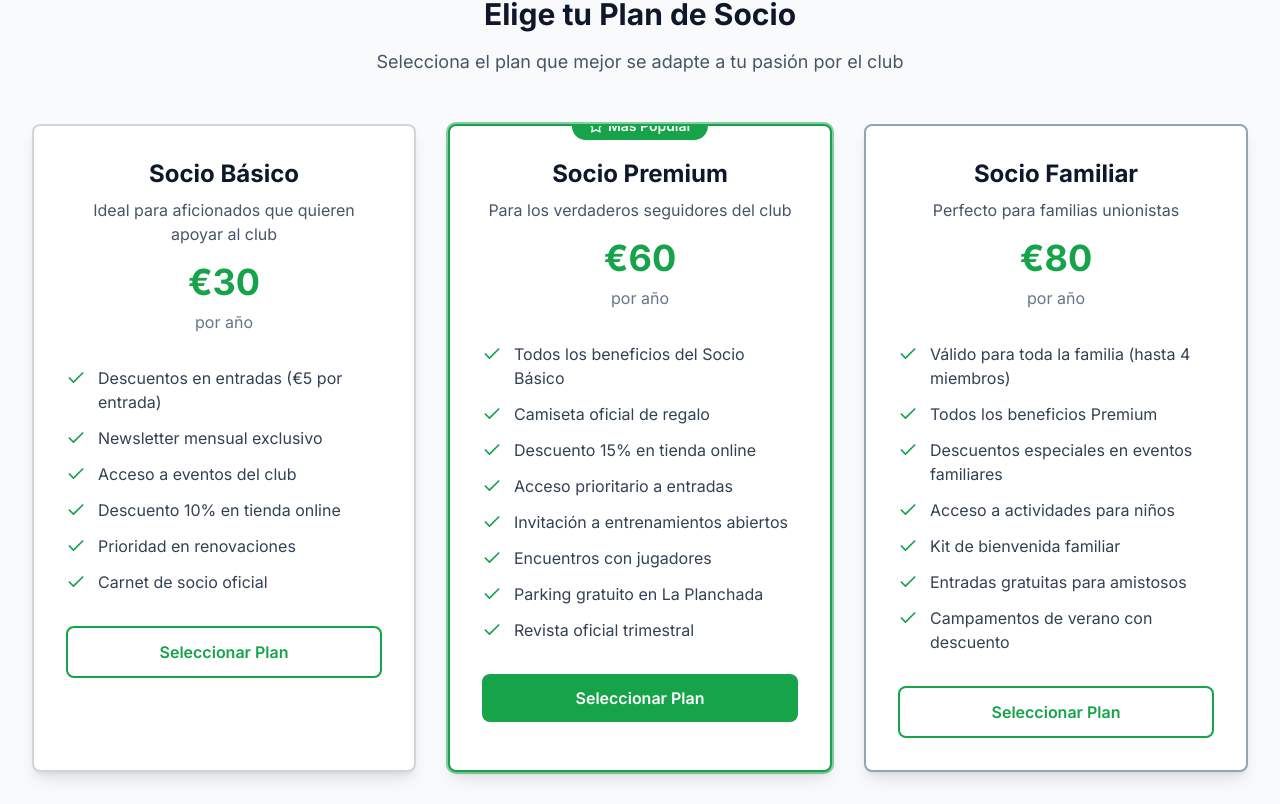
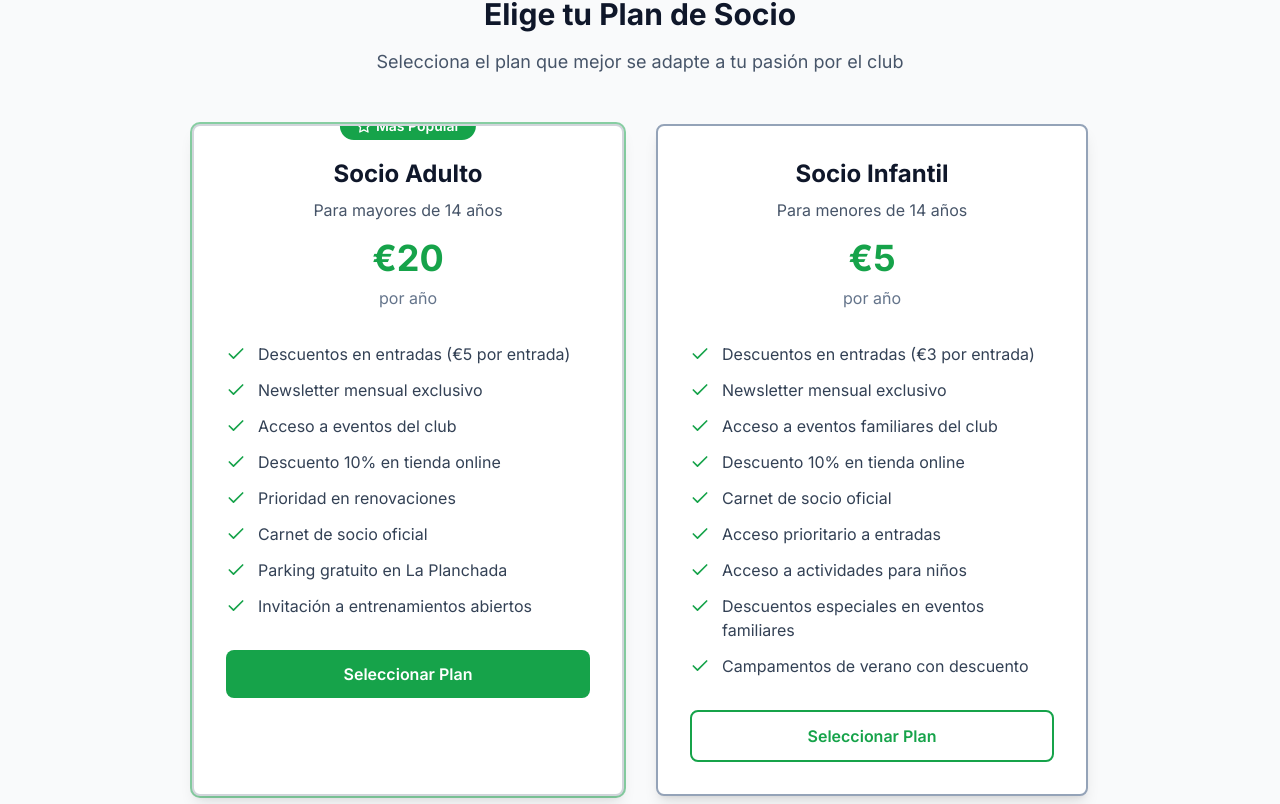
Before and after one commit to aitools37/sdunionclub, a React (Vite) app: page /hazte-socio in a window 1280 px wide. Shown: the part 596-1400 px from the top of the page. Built offline with nearby package versions, Linux system fonts and the light colour scheme.

Commit message:
Update membership plans to adult and child options

```diff
--- a/src/pages/Membership.tsx
+++ b/src/pages/Membership.tsx
@@ -10,11 +10,11 @@ const Membership: React.FC = () => {
 
   const membershipPlans = [
     {
-      id: 'basico',
-      name: 'Socio Básico',
-      price: 30,
+      id: 'adulto',
+      name: 'Socio Adulto',
+      price: 20,
       duration: 'año',
-      popular: false,
+      popular: true,
       color: 'border-gray-300',
       benefits: [
         'Descuentos en entradas (€5 por entrada)',
@@ -22,46 +22,31 @@ const Membership: React.FC = () => {
         'Acceso a eventos del club',
         'Descuento 10% en tienda online',
         'Prioridad en renovaciones',
-        'Carnet de socio oficial'
+        'Carnet de socio oficial',
+        'Parking gratuito en La Planchada',
+        'Invitación a entrenamientos abiertos'
       ],
-      description: 'Ideal para aficionados que quieren apoyar al club'
+      description: 'Para mayores de 14 años'
     },
     {
-      id: 'premium',
-      name: 'Socio Premium',
-      price: 60,
-      duration: 'año',
-      popular: true,
-      color: 'border-primary-600',
-      benefits: [
-        'Todos los beneficios del Socio Básico',
-        'Camiseta oficial de regalo',
-        'Descuento 15% en tienda online',
-        'Acceso prioritario a entradas',
-        'Invitación a entrenamientos abiertos',
-        'Encuentros con jugadores',
-        'Parking gratuito en La Planchada',
-        'Revista oficial trimestral'
-      ],
-      description: 'Para los verdaderos seguidores del club'
-    },
-    {
-      id: 'familiar',
-      name: 'Socio Familiar',
-      price: 80,
+      id: 'infantil',
+      name: 'Socio Infantil',
+      price: 5,
       duration: 'año',
       popular: false,
       color: 'border-secondary-400',
       benefits: [
-        'Válido para toda la familia (hasta 4 miembros)',
-        'Todos los beneficios Premium',
+        'Descuentos en entradas (€3 por entrada)',
+        'Newsletter mensual exclusivo',
+        'Acceso a eventos familiares del club',
+        'Descuento 10% en tienda online',
+        'Carnet de socio oficial',
+        'Acceso prioritario a entradas',
+        'Acceso a actividades para niños',
         'Descuentos especiales en eventos familiares',
-        'Acceso a actividades para niños',
-        'Kit de bienvenida familiar',
-        'Entradas gratuitas para amistosos',
         'Campamentos de verano con descuento'
       ],
-      description: 'Perfecto para familias unionistas'
+      description: 'Para menores de 14 años'
     }
   ];
 
@@ -115,7 +100,7 @@ const Membership: React.FC = () => {
           </p>
         </div>
 
-        <div className="grid grid-cols-1 md:grid-cols-3 gap-8">
+        <div className="grid grid-cols-1 md:grid-cols-2 gap-8 max-w-4xl mx-auto">
           {membershipPlans.map((plan) => (
             <div
               key={plan.id}
```
